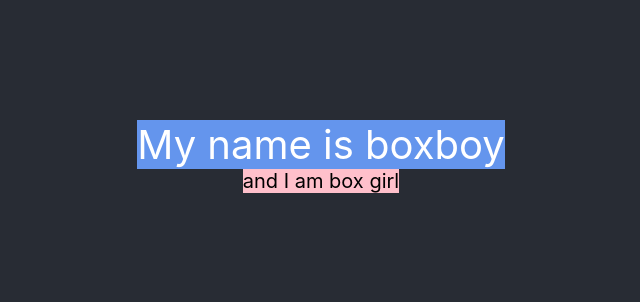
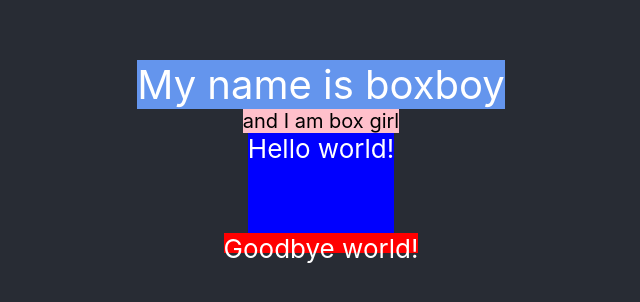
Before and after one commit to scmgustafson/personal-learning-projects, a React (Create React App) app in the folder react-freecodecamp/my-app/: page / in a window 1280 px wide. Shown: the part 244-546 px from the top of the page, without its empty margins (319-959 px from the left). Built offline with nearby package versions, Linux system fonts and the light colour scheme.

Commit message:
Finished props lesson

```diff
--- a/react-freecodecamp/my-app/src/App.tsx
+++ b/react-freecodecamp/my-app/src/App.tsx
@@ -1,6 +1,7 @@
 import React from "react";
 import logo from "./logo.svg";
 import "./App.css";
+import MyComponent from "./MyComponent";
 
 const Title = (): any => {
   return <div>Title!</div>;
@@ -50,6 +51,12 @@ function App() {
           textColor="Black"
           large={false}
         />
+        <MyComponent bgColor="blue" height="100">
+          Hello world!
+        </MyComponent>
+        <MyComponent bgColor="red" height="20">
+          Goodbye world!
+        </MyComponent>
       </header>
     </div>
   );
--- /dev/null
+++ b/react-freecodecamp/my-app/src/MyComponent.tsx
@@ -0,0 +1,8 @@
+const MyComponent = (props: any) => {
+  const { children, height, bgColor } = props;
+  return (
+    <div style={{ background: bgColor, height: height + "px" }}>{children}</div>
+  );
+};
+
+export default MyComponent;
```
